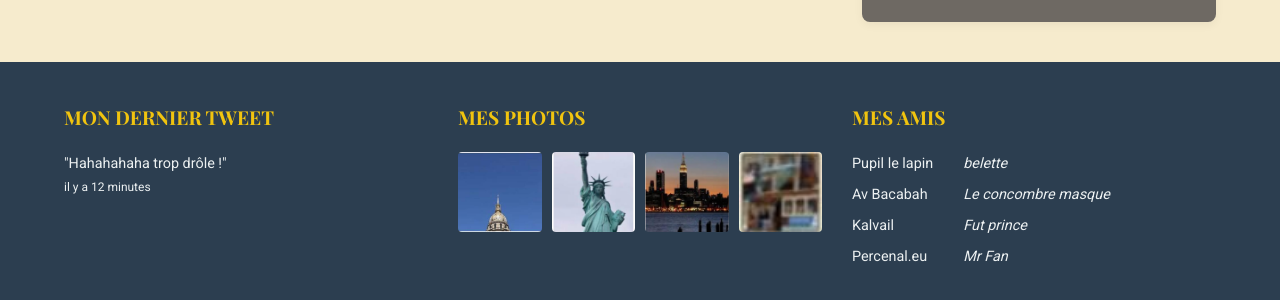
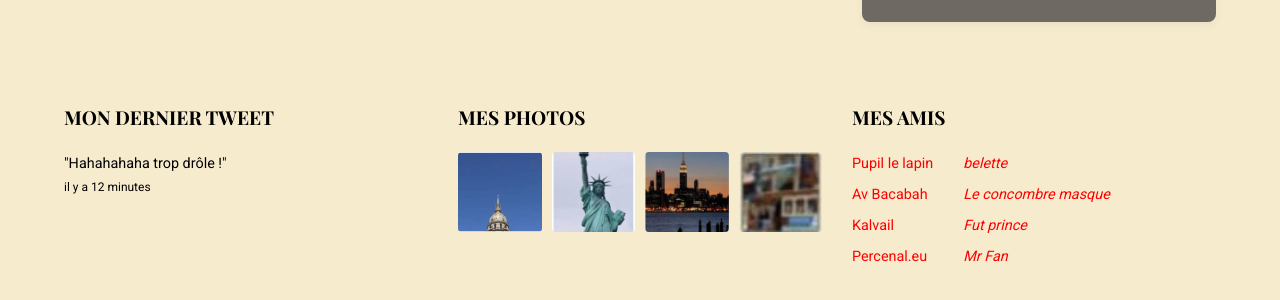
Before and after one commit to Rachard65645/reine, a plain HTML site: page index.html in a window 1280 px wide. Shown: the part 1076-1376 px from the top of the page. Drawn offline with nearby package versions, Linux system fonts and the light colour scheme.

Commit message:
entreprise

```diff
--- a/styles.css
+++ b/styles.css
@@ -205,8 +205,8 @@ aside {
 
 
 footer {
-    background-color: #2c3e50;
-    color: white;
+    background-color: #f6ebcd;
+    color: black;
     padding: 40px 5%;
     display: flex;
     gap: 30px;
@@ -217,7 +217,7 @@ footer {
 }
 
 .footer-section h4 {
-    color: #f1c40f;
+    color: black;
     margin-bottom: 20px;
     font-size: 1.2rem;
 }
@@ -225,7 +225,7 @@ footer {
 .footer-section p {
     margin-bottom: 10px;
     font-size: 0.9rem;
-    color: #ecf0f1;
+    color: black;
 }
 
 .photo-grid {
@@ -258,7 +258,7 @@ footer {
 .friends-lists li {
     margin-bottom: 8px;
     font-size: 0.9rem;
-    color: #ecf0f1;
+    color: red;
 }
 
 .sadie-list {
```
